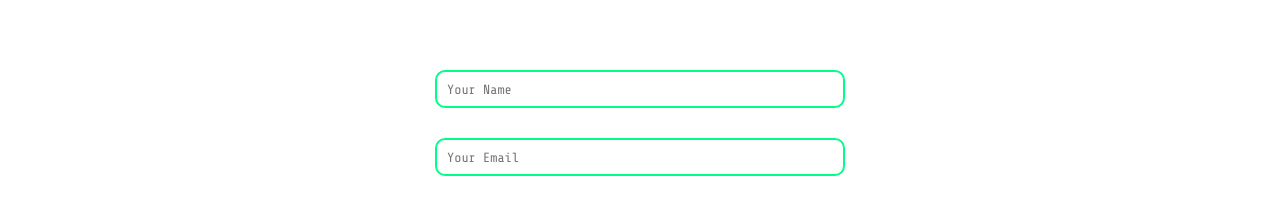
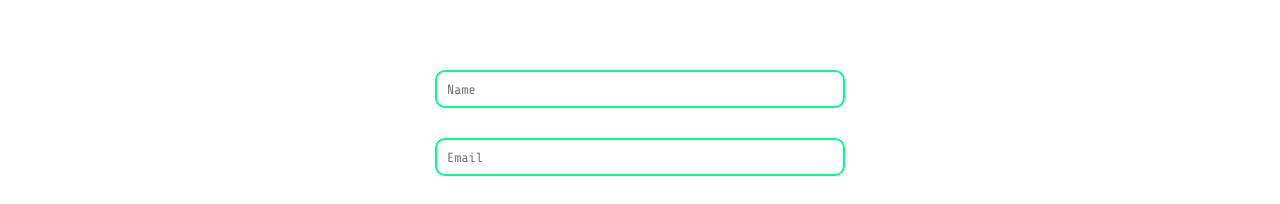
Before and after one commit to GiorgiGochitidze/cv-website, a Next.js app: page / in a window 1280 px wide. Shown: the part 2604-2808 px from the top of the page. Built offline with nearby package versions, Linux system fonts and the light colour scheme.

Commit message:
changed inputs placeholder

```diff
--- a/src/components/ContactMe/ContactMe.tsx
+++ b/src/components/ContactMe/ContactMe.tsx
@@ -14,7 +14,7 @@ const ContactMe = () => {
           type="text"
           name="name"
           aria-label="name-field"
-          placeholder="Your Name"
+          placeholder="Name"
           required
           data-aos="fade-up"
           data-aos-delay="100"
@@ -23,7 +23,7 @@ const ContactMe = () => {
           type="email"
           name="email"
           aria-label="email"
-          placeholder="Your Email"
+          placeholder="Email"
           required
           data-aos="fade-up"
           data-aos-delay="150"
```
